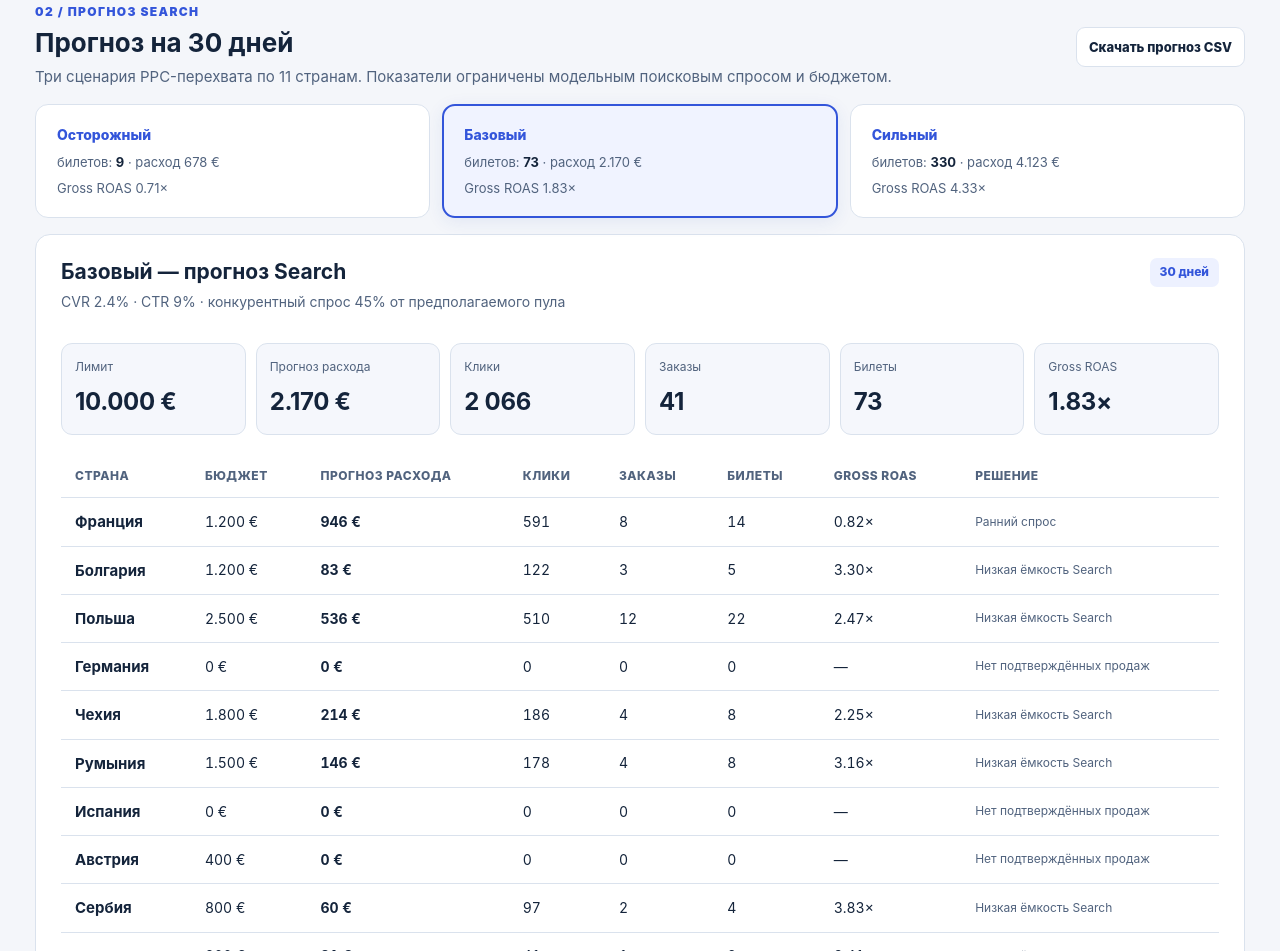
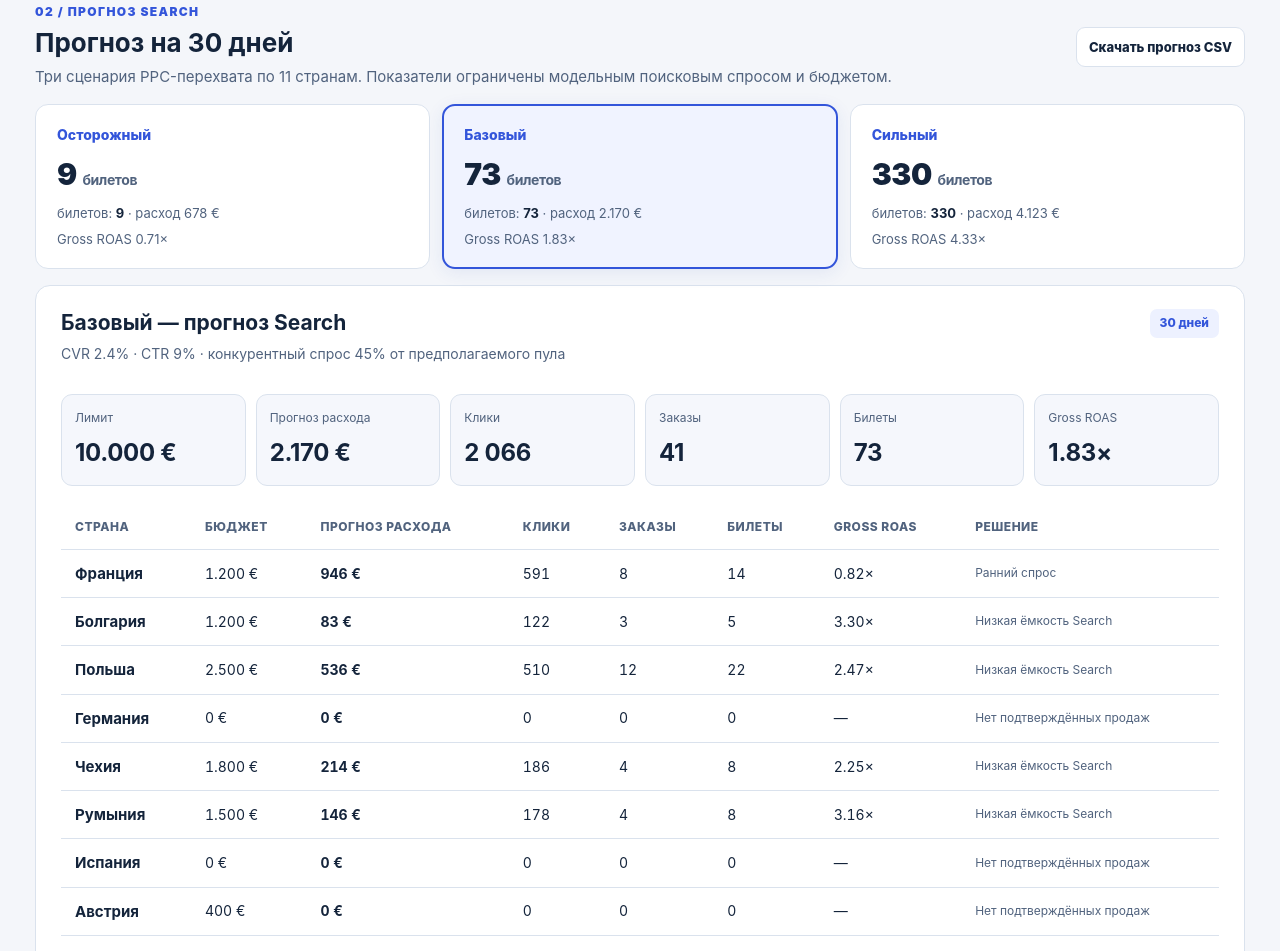
Before and after one commit to Sydhartha88/LRV_EUROPE, a plain HTML site: page legendary-rock-voices-dashboard.html in a window 1280 px wide. Shown: the part 3146-4097 px from the top of the page. Drawn offline with Linux system fonts and the light colour scheme.

Commit message:
Show ticket forecast counts correctly in three scenario cards

```diff
--- a/legendary-rock-voices-dashboard.html
+++ b/legendary-rock-voices-dashboard.html
@@ -23,7 +23,7 @@
 .scenarioCards{display:grid;grid-template-columns:repeat(3,minmax(0,1fr));gap:12px;margin:16px 0}
 .forecastScenario{border:1px solid var(--line);border-radius:13px;text-align:left;padding:19px 21px;background:var(--card);color:var(--ink)}
 .forecastScenario.selected{border:2px solid var(--primary);padding:18px 20px;background:#f0f3ff;box-shadow:0 4px 18px #2444ad16}
-.forecastScenarioLabel{font-size:14px;font-weight:850;color:var(--primary)}.forecastScenarioMain{font-size:30px;font-weight:950;letter-spacing:-.4px;margin:5px 0}
+.forecastScenarioLabel{font-size:14px;font-weight:850;color:var(--primary)}.forecastScenarioMain{font-size:30px;font-weight:950;letter-spacing:-.4px;margin:5px 0}.forecastScenarioMain span{font-size:14px;color:var(--muted);font-weight:650}
 .forecastScenarioSub{font-size:13px;color:var(--muted);margin-top:6px}.forecastScenarioSub b{color:var(--ink)}
 .forecastPanel .scenarioTag{font-size:12px;font-weight:850;background:var(--soft);padding:5px 10px;border-radius:7px;color:var(--primary)}
 .forecastKpis{display:grid;grid-template-columns:repeat(6,minmax(0,1fr));gap:10px;margin:18px 0 20px}
@@ -145,10 +145,8 @@ function renderForecast(){
  const active=scenarioState.active,sc=DATA.forecast.scenarios[active],summary=totals(active),roas=summary.spend?summary.revenue/summary.spend:0;
  $("#scenarioCards").innerHTML=Object.keys(SCENARIO_LABELS).map(key=>{
  const x=totals(key),r=x.spend?x.revenue/x.spend:0;
- return'<button class="forecastScenario '+(key===active?"selected":"")+'" data-scenario="'+key+'"><div class="forecastScenarioLabel">'+SCENARIO_LABELS[key]+'</div><div class="forecastScenarioMain">'+eur(x.tickets)+' <span>не €</span></div><div class="forecastScenarioSub">билетов: <b>'+fmt(x.tickets)+'</b> · расход '+eur(x.spend)+'</div><div class="forecastScenarioSub">Gross ROAS '+r.toFixed(2)+'×</div></button>';
+ return'<button class="forecastScenario '+(key===active?"selected":"")+'" data-scenario="'+key+'"><div class="forecastScenarioLabel">'+SCENARIO_LABELS[key]+'</div><div class="forecastScenarioMain">'+fmt(x.tickets)+' <span>билетов</span></div><div class="forecastScenarioSub">билетов: <b>'+fmt(x.tickets)+'</b> · расход '+eur(x.spend)+'</div><div class="forecastScenarioSub">Gross ROAS '+r.toFixed(2)+'×</div></button>';
  }).join("");
- // Replace the numbers-only title with a visually prominent ticket count.
- $("#scenarioCards").innerHTML=$("#scenarioCards").innerHTML.replaceAll(/<div class="forecastScenarioMain">[^<]+<span>не €<\/span><\/div>/g,"");
  $("#forecastHeadline").textContent=SCENARIO_LABELS[active]+" — прогноз Search";
  $("#forecastAssumptions").textContent="CVR "+(sc.cvr*100).toFixed(1)+"% · CTR "+(sc.ctr*100).toFixed(0)+"% · конкурентный спрос "+(sc.competitorShare*100).toFixed(0)+"% от предполагаемого пула";
  $("#forecastKpis").innerHTML=[
```
